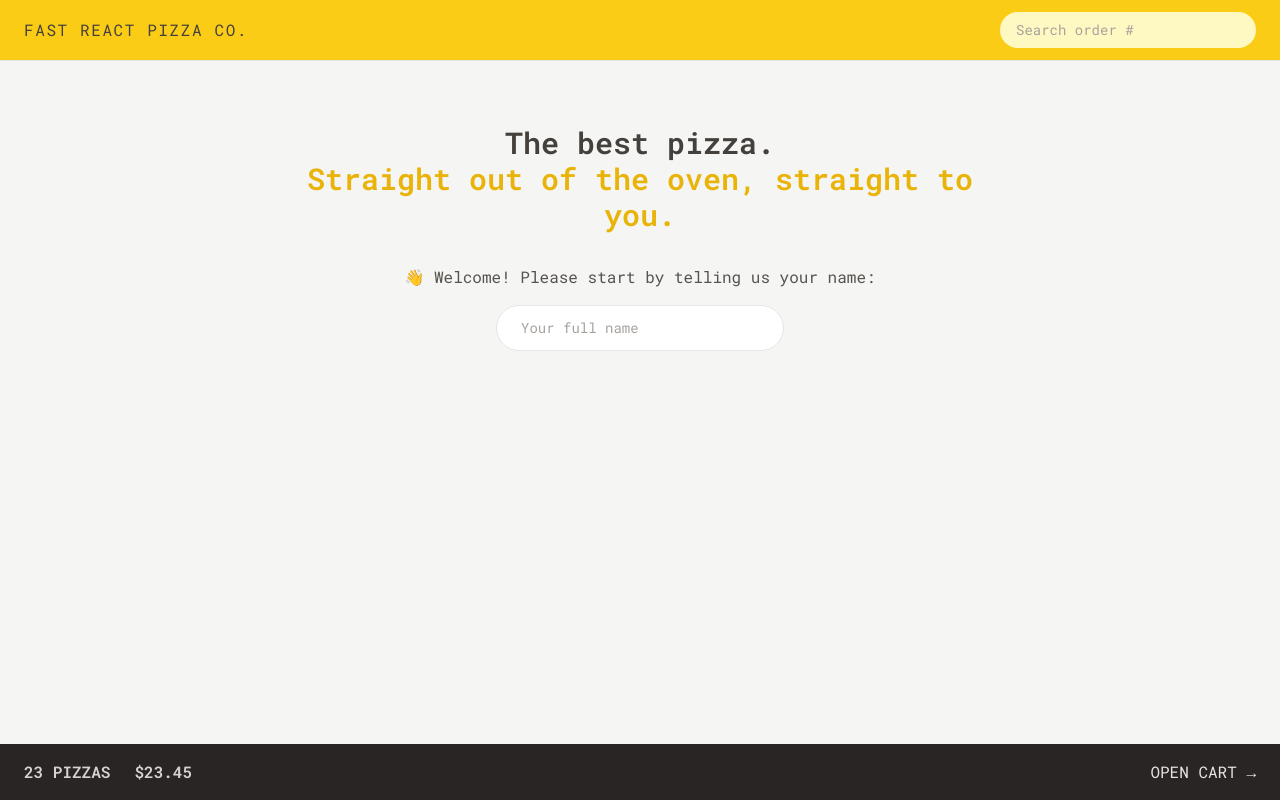
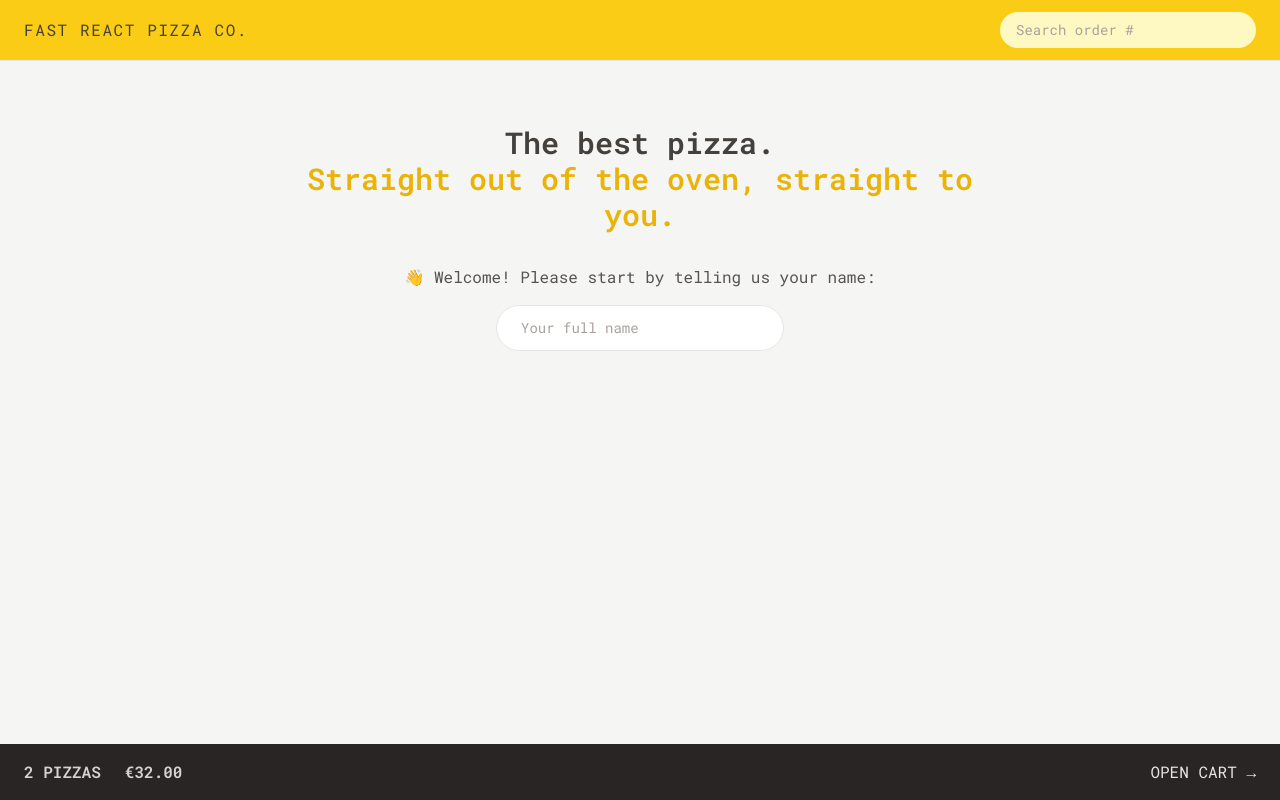
Before and after one commit to Blueflower5/fast-react-pizza, a React (Vite) app: page / in a window 1280 px wide. Built offline with nearby package versions, Linux system fonts and the light colour scheme.

Commit message:
c24-7(make dynamic footer of app total price and quantity)

```diff
--- a/src/features/cart/CartOverview.jsx
+++ b/src/features/cart/CartOverview.jsx
@@ -1,11 +1,17 @@
+import { useSelector } from 'react-redux';
 import { Link } from 'react-router-dom';
+import { getTotalCartPrice, getTotalCartQantity } from './cartSlice';
+import { formatCurrency } from '../../utils/helpers';
 
 function CartOverview() {
+  const totalCartQuantity = useSelector(getTotalCartQantity);
+  const totalCartPrice = useSelector(getTotalCartPrice);
+  if (!totalCartQuantity) return null;
   return (
     <div className="flex items-center justify-between bg-stone-800 px-4 py-4 text-sm uppercase text-stone-200 sm:px-6 md:text-base">
       <p className="space-x-4 font-semibold text-stone-300 sm:space-x-6">
-        <span>23 pizzas</span>
-        <span>$23.45</span>
+        <span>{totalCartQuantity} pizzas</span>
+        <span>{formatCurrency(totalCartPrice)}</span>
       </p>
       <Link to="/cart">Open cart &rarr;</Link>
     </div>
--- a/src/features/cart/cartSlice.js
+++ b/src/features/cart/cartSlice.js
@@ -53,3 +53,8 @@
   clearCart,
 } = cartSlice.actions;
 export default cartSlice.reducer;
+
+export const getTotalCartQantity = (state) =>
+  state.cart.cart.reduce((sum, item) => sum + item.quantity, 0);
+export const getTotalCartPrice = (state) =>
+  state.cart.cart.reduce((sum, item) => sum + item.totalPrice, 0);
```
